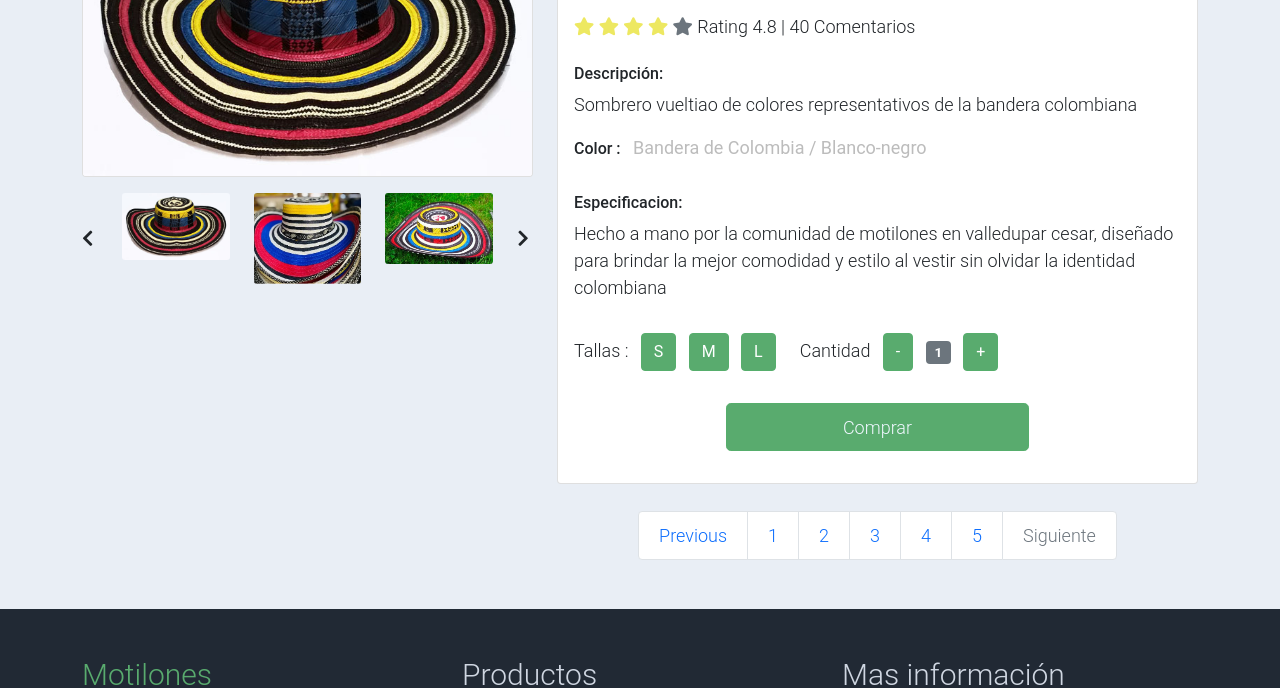
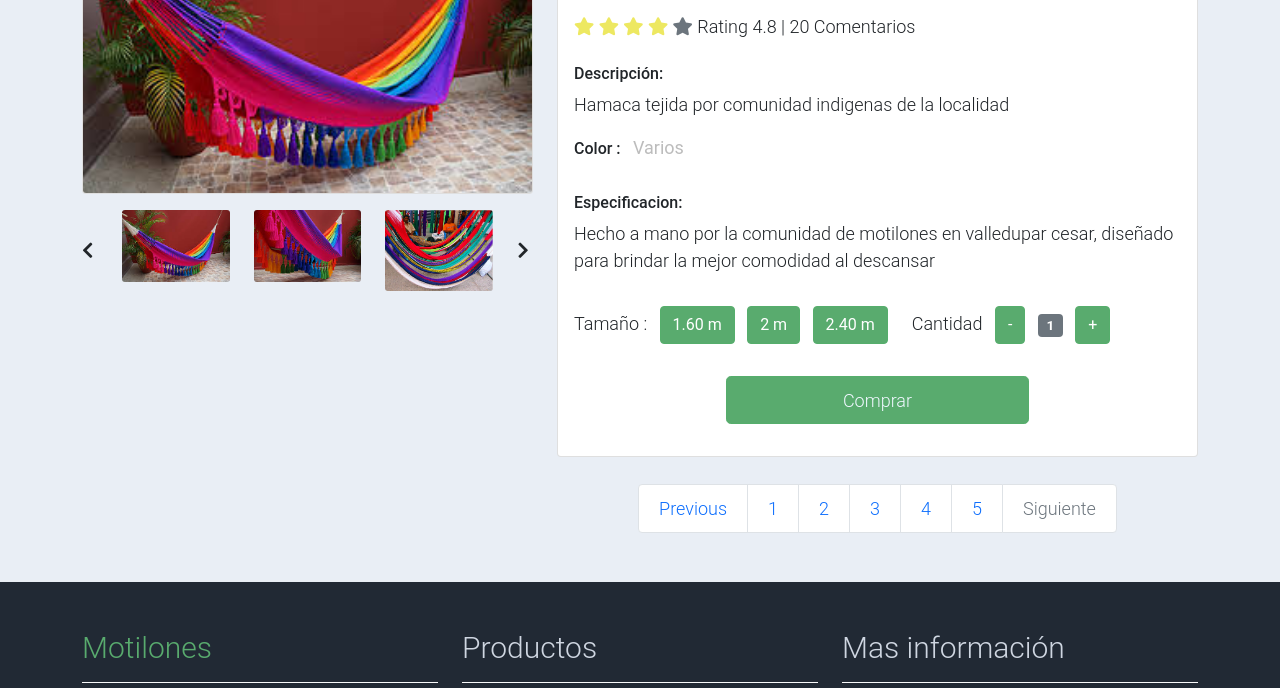
Before and after one commit to G4ru75/Reto-1, a plain HTML site: page productos5.html in a window 1280 px wide. Shown: the part 286-974 px from the top of the page. Drawn offline with Linux system fonts and the light colour scheme.

Commit message:
Terminacion de productos 5, hamacas

```diff
--- a/productos5.html
+++ b/productos5.html
@@ -71,7 +71,7 @@
             <div class="row">
                 <div class="col-lg-5 mt-5">
                     <div class="card mb-3">
-                        <img class="card-img img-fluid" src="assets/img/feature_prod_02.jpg" id="main-image">
+                        <img class="card-img img-fluid" src="assets/img/Hamaca1.jpeg" id="main-image">
                     </div>
                     <div class="row">
                         <div class="col-1 align-self-center">
@@ -85,18 +85,18 @@
                                 <div class="carousel-item active">
                                     <div class="row">
                                         <div class="col-4">
-                                            <a href="#" onclick="changeImage('assets/img/feature_prod_02.jpg')">
-                                                <img class="card-img img-fluid" src="assets/img/feature_prod_02.jpg">
+                                            <a href="#" onclick="changeImage('assets/img/Hamaca1.jpeg')">
+                                                <img class="card-img img-fluid" src="assets/img/Hamaca1.jpeg">
                                             </a>
                                         </div>
                                         <div class="col-4">
-                                            <a href="#" onclick="changeImage('assets/img/sombrero1.jpg')">
-                                                <img class="card-img img-fluid" src="assets/img/sombrero1.jpg">
+                                            <a href="#" onclick="changeImage('assets/img/Hamaca2.jpeg')">
+                                                <img class="card-img img-fluid" src="assets/img/Hamaca2.jpeg">
                                             </a>
                                         </div>
                                         <div class="col-4">
-                                            <a href="#" onclick="changeImage('assets/img/sombrero2.jpg')">
-                                                <img class="card-img img-fluid" src="assets/img/sombrero2.jpg">
+                                            <a href="#" onclick="changeImage('assets/img/Hamacas.jpg')">
+                                                <img class="card-img img-fluid" src="assets/img/Hamacas.jpg">
                                             </a>
                                         </div>
                                     </div>
@@ -120,31 +120,31 @@
                 <div class="col-lg-7 mt-5">
                     <div class="card">
                         <div class="card-body">
-                            <h1 class="h2">Sombrero vueltiao, hecho a mano...</h1>
-                            <p class="h3 py-2">$250.000</p>
+                            <h1 class="h2">Amaca tejida hecha a mano...</h1>
+                            <p class="h3 py-2">$120.000</p>
                             <p class="py-2">
                                 <i class="fa fa-star text-warning"></i>
                                 <i class="fa fa-star text-warning"></i>
                                 <i class="fa fa-star text-warning"></i>
                                 <i class="fa fa-star text-warning"></i>
                                 <i class="fa fa-star text-secondary"></i>
-                                <span class="list-inline-item text-dark">Rating 4.8 | 40 Comentarios</span>
+                                <span class="list-inline-item text-dark">Rating 4.8 | 20 Comentarios</span>
                             </p>
 
                             <h6>Descripción:</h6>
-                            <p>Sombrero vueltiao de colores representativos de la bandera colombiana</p>
+                            <p>Hamaca tejida por comunidad indigenas de la localidad</p>
                             <ul class="list-inline">
                                 <li class="list-inline-item">
                                     <h6>Color :</h6>
                                 </li>
                                 <li class="list-inline-item">
-                                    <p class="text-muted"><strong>Bandera de Colombia / Blanco-negro</strong></p>
+                                    <p class="text-muted"><strong>Varios</strong></p>
                                 </li>
                             </ul>
 
                             <h6>Especificacion:</h6>
                             <ul class="list-unstyled pb-3">
-                                <li>Hecho a mano por la comunidad de motilones en valledupar cesar, diseñado para brindar la mejor comodidad y estilo al vestir sin olvidar la identidad colombiana</li>
+                                <li>Hecho a mano por la comunidad de motilones en valledupar cesar, diseñado para brindar la mejor comodidad al descansar</li>
 
                             </ul>
 
@@ -153,12 +153,12 @@
                                 <div class="row">
                                     <div class="col-auto">
                                         <ul class="list-inline pb-3">
-                                            <li class="list-inline-item">Tallas :
+                                            <li class="list-inline-item">Tamaño :
                                                 <input type="hidden" name="product-size" id="product-size" value="S">
                                             </li>
-                                            <li class="list-inline-item"><span class="btn btn-success btn-size">S</span></li>
-                                            <li class="list-inline-item"><span class="btn btn-success btn-size">M</span></li>
-                                            <li class="list-inline-item"><span class="btn btn-success btn-size">L</span></li>
+                                            <li class="list-inline-item"><span class="btn btn-success btn-size">1.60 m</span></li>
+                                            <li class="list-inline-item"><span class="btn btn-success btn-size">2 m</span></li>
+                                            <li class="list-inline-item"><span class="btn btn-success btn-size">2.40 m</span></li>
                                         </ul>
                                     </div>
                                     <div class="col-auto">
```
Also changed, not shown: productos.html (+1 -1 lines), assets/img/Hamaca1.jpeg (added), assets/img/Hamaca2.jpeg (added).
